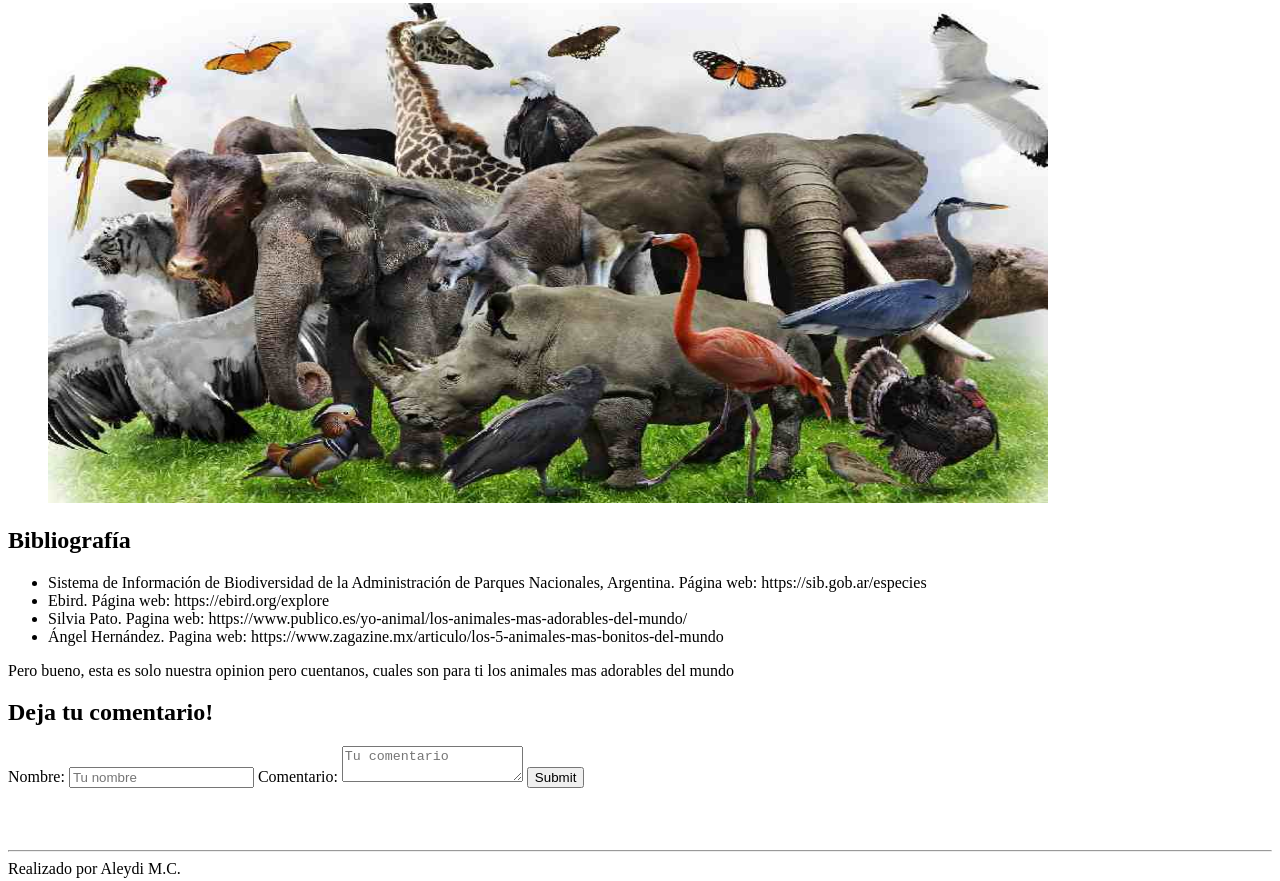
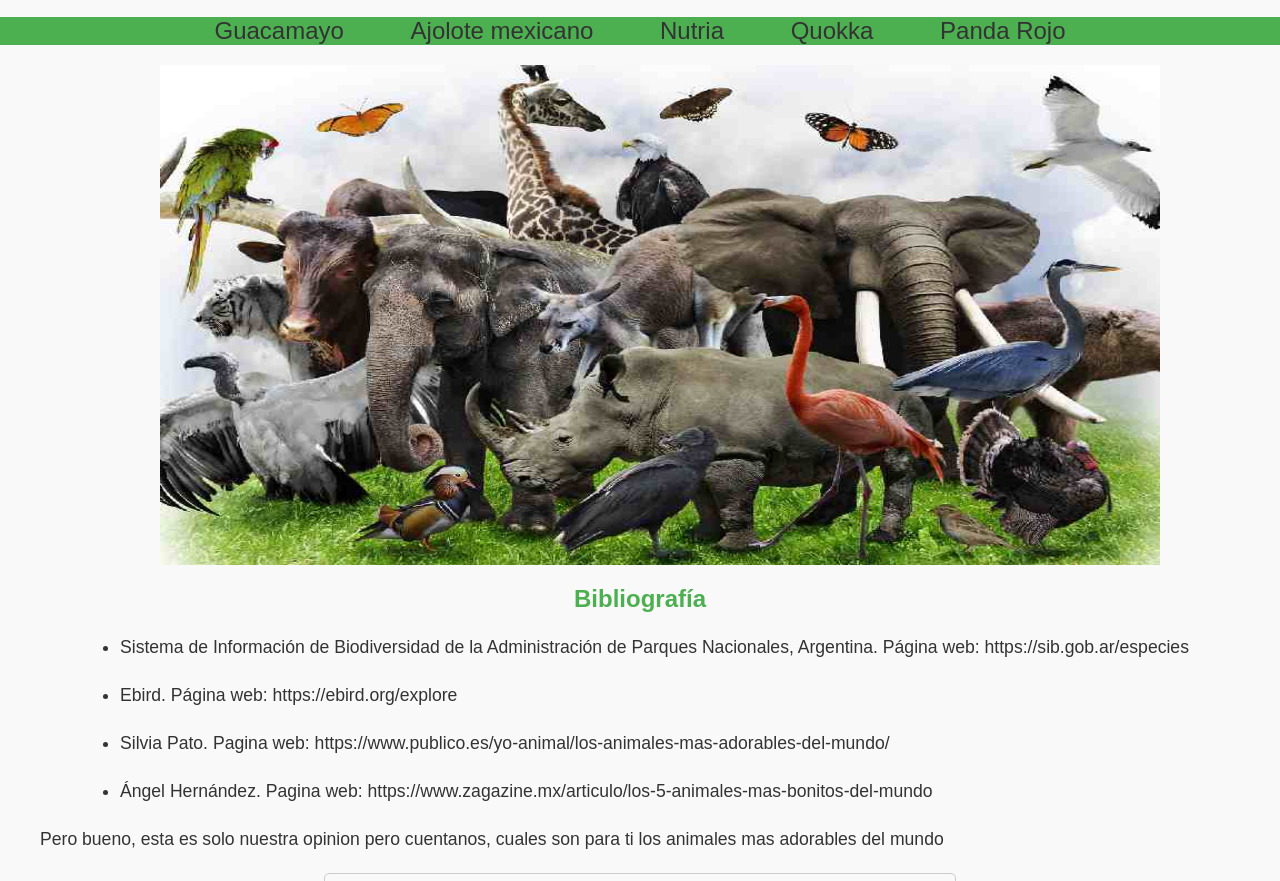
Before and after one commit to ami1810/ami1810.github.io, a plain HTML site: page index.html in a window 1280 px wide. Shown: the part 468-1349 px from the top of the page. Drawn offline with Linux system fonts and the light colour scheme.

Commit message:
Update stylesheet.css
Se agregaron las configuraciones de la hoja de estilos

```diff
--- a/estilos/stylesheet.css
+++ b/estilos/stylesheet.css
@@ -1 +1,178 @@
-<!---- hola
+        /* Diseño global */
+        body {
+            font-family: Arial, sans-serif;
+            background-color: #f9f9f9;
+            margin: 0;
+            padding: 0;
+            color: #333;
+        }
+
+        h1, h2, h3 {
+            color: #4CAF50;
+            text-align: center;
+            font-family: 'Arial', sans-serif;
+        }
+
+        h3 {
+            font-size: 1.2em;
+        }
+
+        /* Estilo para los enlaces */
+        a {
+            text-decoration: none;
+            color: #333;
+            padding: 5px 10px;
+            border-radius: 5px;
+            transition: background-color 0.3s;
+        }
+
+        a:hover {
+            background-color: #4CAF50;
+            color: white;
+        }
+
+        /* Estilo para el menú de navegación */
+        dl {
+            list-style-type: none;
+            padding: 0;
+            text-align: center;
+            background-color: #4CAF50;
+            margin: 0;
+        }
+
+        dt {
+            font-size: 1.5em;
+            display: inline;
+            color: #ffffff;
+            margin: 20px;
+        }
+
+        /* Estilo para las listas*/
+        ul {
+           /* font-size: 1.1em;*/
+            line-height: 1.6;
+            margin: 20px 40px;
+        }
+
+        li {
+            font-size: 1.1em;
+            line-height: 1.6;
+            margin: 20px 40px;
+        }
+
+        /* Estilo para las listas*/
+        ol {
+            font-size: 1.1em;
+            line-height: 1.6;
+            margin: 20px 40px;
+        }
+
+        /* Estilo para las imágenes */
+        img {
+            /*max-width: 100%:*/
+            /*height: auto;*/
+            display: block;
+            margin: 20px auto;
+        }
+
+        /* Estilo para los párrafos */
+        p {
+            font-size: 1.1em;
+            line-height: 1.6;
+            margin: 20px 40px;
+        }
+
+        /* Estilo para las tablas */
+        table {
+            width: 80%;
+            margin: 30px auto;
+            border-collapse: collapse;
+            background-color: #fff;
+            box-shadow: 0 2px 5px rgba(0, 0, 0, 0.1);
+        }
+
+        th, td {
+            padding: 12px;
+            text-align: left;
+            border: 1px solid #ddd;
+        }
+
+        th {
+            background-color: #4CAF50;
+            color: white;
+        }
+
+        tr:nth-child(even) {
+            background-color: #f9f9f9;
+        }
+
+        tr:hover {
+            background-color: #f1f1f1;
+        }
+
+        /* Estilo del pie de página */
+        footer {
+            text-align: center;
+            background-color: #4CAF50;
+            color: white;
+            padding: 20px 0;
+            margin-top: 40px;
+        }
+
+        footer hr {
+            width: 80%;
+            border: 1px solid #fff;
+        }
+
+        footer p {
+            margin: 10px 0;
+        }
+
+        /* Diseño para el contenido */
+        .content {
+            max-width: 1200px;
+            margin: 0 auto;
+            padding: 0 20px;
+        }
+
+        .comment-box {
+            max-width: 600px;
+            margin: 20px auto;
+            padding: 15px;
+            border: 1px solid #ccc;
+            border-radius: 5px;
+            font-family: Arial, sans-serif;
+        }
+
+        .comment-box h2 {
+            margin-top: 0;
+          }
+
+        .comment-box input[type="text"],
+        .comment-box textarea {
+            width: 100%;
+            padding: 8px;
+            margin-top: 5px;
+            border: 1px solid #ccc;
+            border-radius: 3px;
+            box-sizing: border-box;
+        }
+
+        .comment-box textarea {
+            height: 150px;
+            resize: vertical;
+        }
+
+        .comment-box input[type="submit"] {
+            margin-top: 10px;
+            padding: 10px 20px;
+            border: none;
+            background-color: #4CAF50;
+            color: #fff;
+            border-radius:em;
+            cursor: pointer;
+        }
+
+        .comment-box input[type="submit"]:hover {
+            background-color: #45a049;
+        }
```
